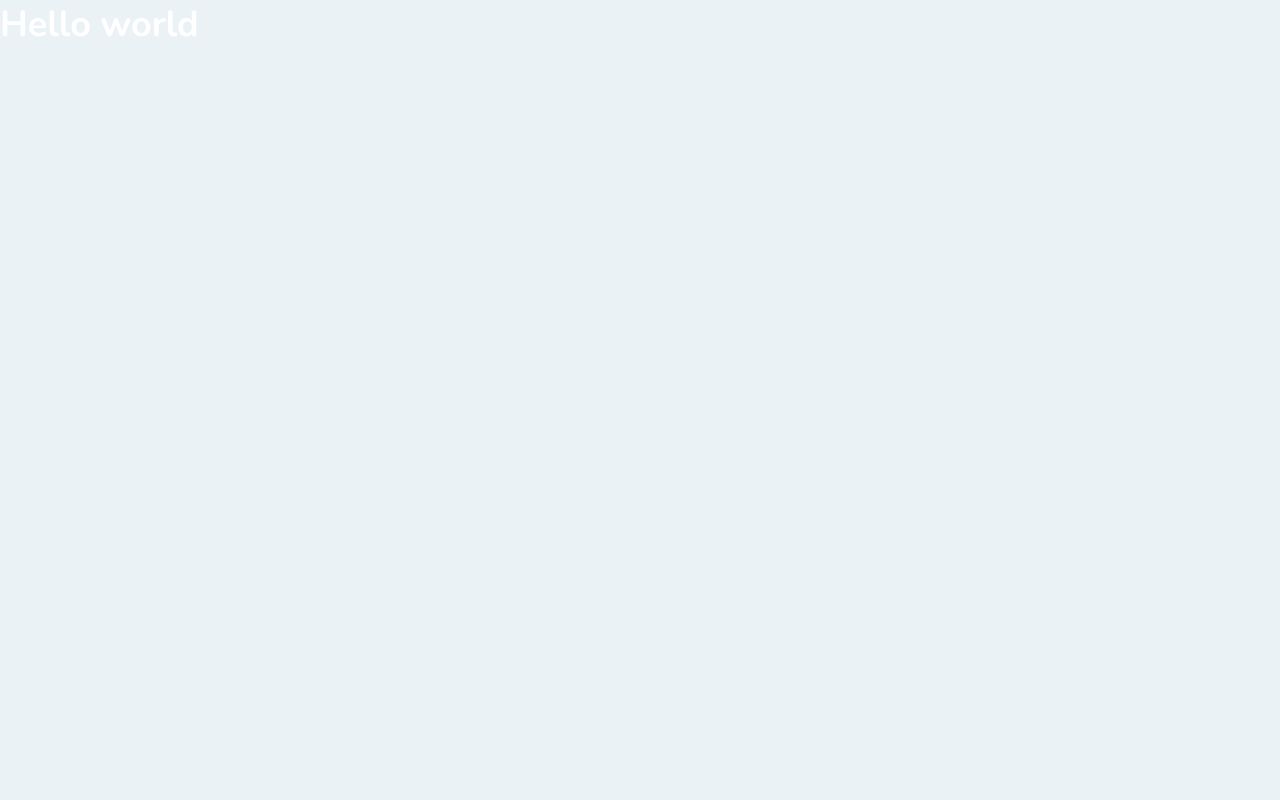
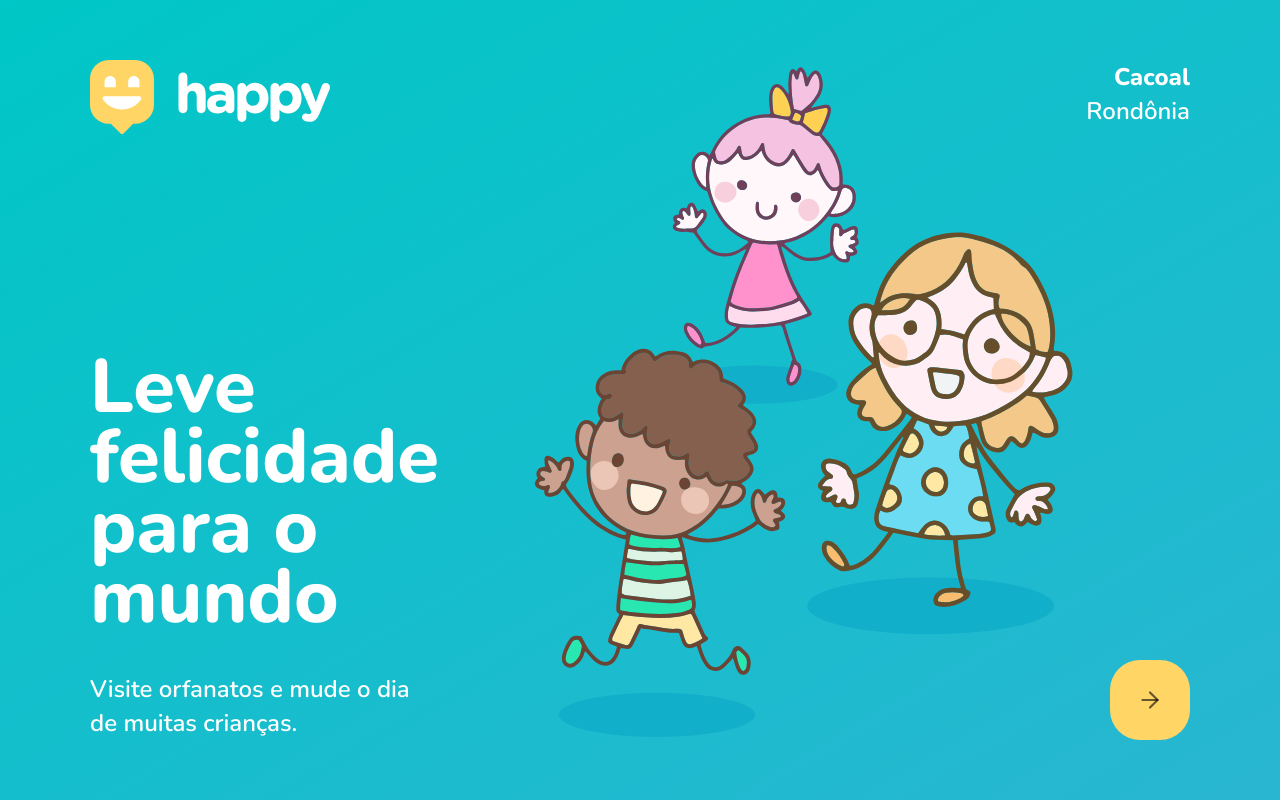
Before and after one commit to elianbecali/happy-web, a React (Create React App) app: page / in a window 1280 px wide. Built offline with nearby package versions, Linux system fonts and the light colour scheme.

Commit message:
criado a landing page para desktop

```diff
--- a/package.json
+++ b/package.json
@@ -12,6 +12,7 @@
     "@types/react-dom": "^16.9.0",
     "react": "^16.13.1",
     "react-dom": "^16.13.1",
+    "react-icons": "^3.11.0",
     "react-scripts": "3.4.3",
     "typescript": "~3.7.2"
   },
--- a/src/App.tsx
+++ b/src/App.tsx
@@ -1,10 +1,31 @@
 import React from 'react';
+import { FiArrowRight } from 'react-icons/fi';
 
-import './styles/global.css'
+import './styles/global.css';
+import './styles/pages/landing.css';
+import logoImg from './images/logo.svg';
 
 function App() {
   return (
-    <h1>Hello world</h1>
+    <div id="page-landing">
+      <div className="content-wrapper">
+        <img src={logoImg} alt="Happy"/>
+
+        <main>
+          <h1>Leve felicidade para o mundo</h1>
+          <p>Visite orfanatos e mude o dia de muitas crianças.</p>
+        </main>
+
+        <div className="location">
+          <strong>Cacoal</strong>
+          <span>Rondônia</span>
+        </div>
+
+        <a href="" className="enter-app">
+          <FiArrowRight size={26} color="rgba(0, 0, 0, 0.6)" />
+        </a>
+      </div>
+    </div>
   );
 }
 
--- /dev/null
+++ b/src/styles/pages/landing.css
@@ -0,0 +1,81 @@
+#page-landing {
+  width: 100vw;
+  height: 100vh;
+  background: linear-gradient(329.54deg, #29B6D1 0%, #00C7C7 100%);
+
+  display: flex;
+  justify-content: center;
+  align-items: center;
+}
+
+#page-landing .content-wrapper {
+  position: relative;
+
+  width: 100%;
+  max-width: 1100px;
+
+  height: 100%;
+  max-height: 680px;
+
+  display: flex;
+  align-items: flex-start;
+  flex-direction: column;
+  justify-content: space-between;
+
+  background: url(../../images/landing.svg) no-repeat 80% center;
+}
+
+#page-landing .content-wrapper main {
+  max-width: 350px;
+}
+
+#page-landing .content-wrapper main h1 {
+  font-size: 76px;
+  font-weight: 900;
+  line-height: 70px;
+}
+
+#page-landing .content-wrapper main p {
+  margin-top: 40px;
+  font-size: 24px;
+  line-height: 34px;
+}
+
+.content-wrapper .location {
+  position: absolute;
+  right: 0;
+  top: 0;
+
+  font-size: 24px;
+  line-height: 34px;
+
+  display: flex;
+  flex-direction: column;
+
+  text-align: right;
+}
+
+.content-wrapper .location strong {
+  font-weight: 800;
+}
+
+.content-wrapper .enter-app {
+  position: absolute;
+  right: 0;
+  bottom: 0;
+
+  width: 80px;
+  height: 80px;
+  background: #FFD666;
+  border-radius: 30px;
+
+  display: flex;
+  align-items: center;
+  justify-content: center;
+
+  transition: background-color 0.3s;
+}
+
+.content-wrapper .enter-app:hover {
+  background: #96FEFF;
+}
```
Also changed, not shown: 1 other file (tests, documents, lock files or other folders).
